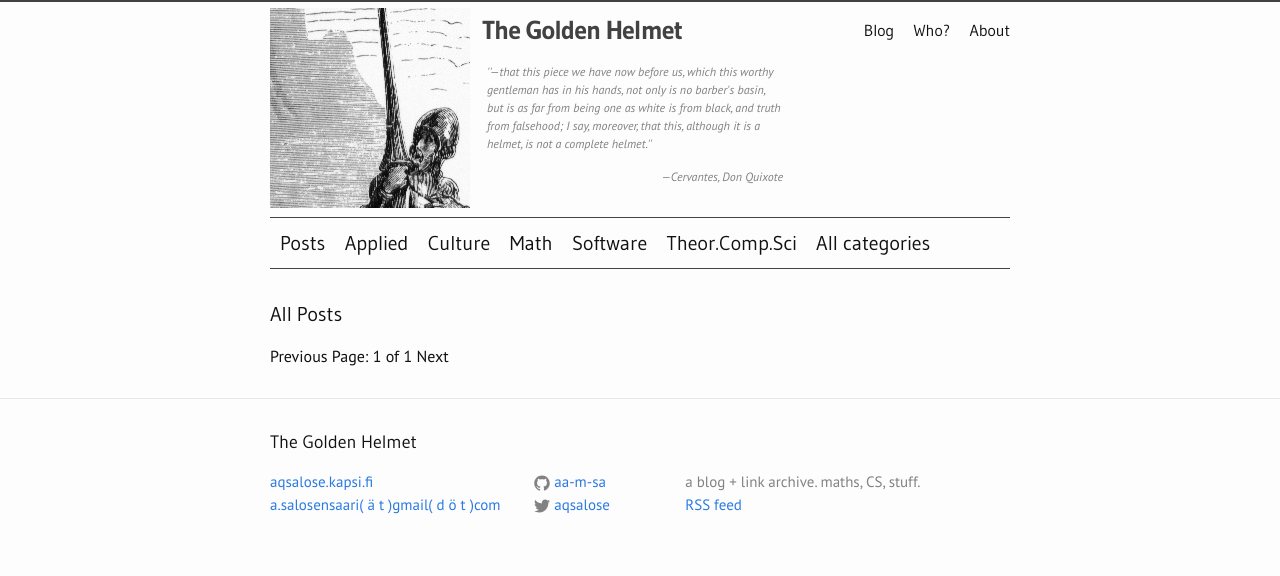
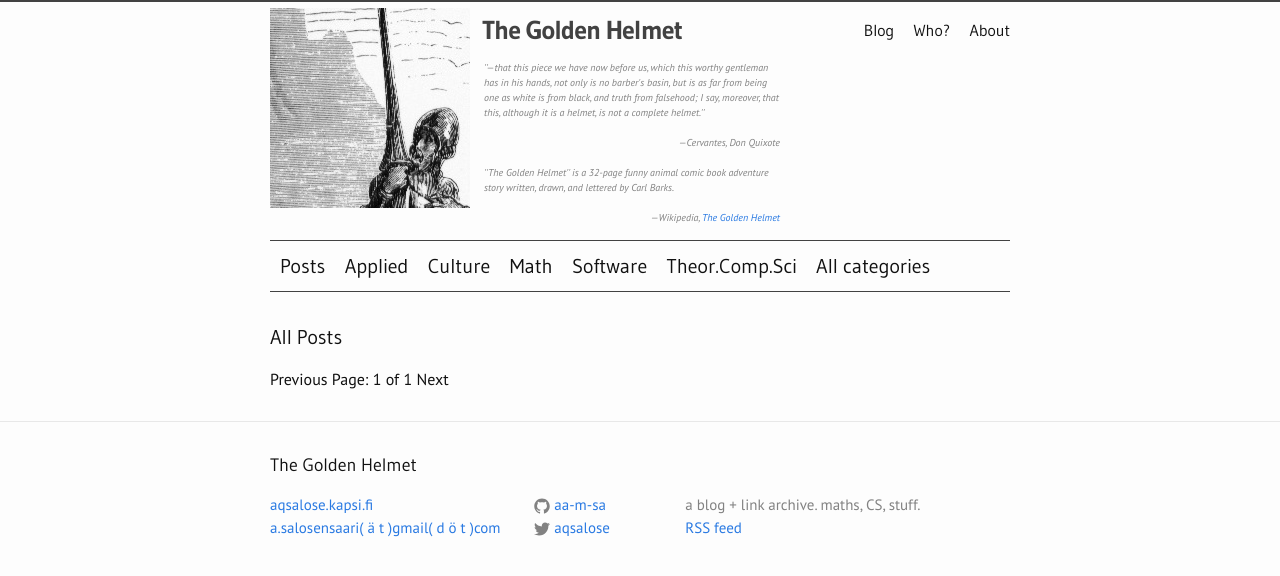
Before and after one commit to aa-m-sa/blog, a Jekyll site: the page built from blog/index.html, in a window 1280 px wide. Shown: the top 576 px of the page. Built offline with Jekyll 4.4.1, drawn with Linux system fonts in a browser that asks for light colours; the list of posts is cut into pages by our own code.

Commit message:
add quote about Barks' comic from Wikip.

```diff
--- a/blog/_data/global.yml
+++ b/blog/_data/global.yml
@@ -5,6 +5,8 @@
 header_description:
  - "''—that this piece we have now before us, which this worthy gentleman has in his hands, not only is no barber's basin, but is as far from being one as white is from black, and truth from falsehood; I say, moreover, that this, although it is a helmet, is not a complete helmet.''"
  - '<div style="text-align: right;">—Cervantes, Don Quixote</div>'
+ - "''The Golden Helmet'' is a 32-page funny animal comic book adventure story written, drawn, and lettered by Carl Barks."
+ - '<div style="text-align: right;">—Wikipedia, <a href="https://en.wikipedia.org/wiki/The_Golden_Helmet">The Golden Helmet</a></div>'
 
 twitter_username: 'aqsalose'
 github_username: 'aa-m-sa'
--- a/blog/_sass/_layout.scss
+++ b/blog/_sass/_layout.scss
@@ -36,12 +36,12 @@
     }
 
     .site-header-description {
-    font-size: 12px;
+    font-size: 10px;
     font-style: italic;
-    margin-bottom: 5px;
+    margin-bottom: 2px;
     margin-right: 0;
-    margin-top: 5px;
-    padding-left: 5px;
+    margin-top: 2px;
+    padding-left: 2px;
     color: $grey-color;
     width: 80%;
 
```
